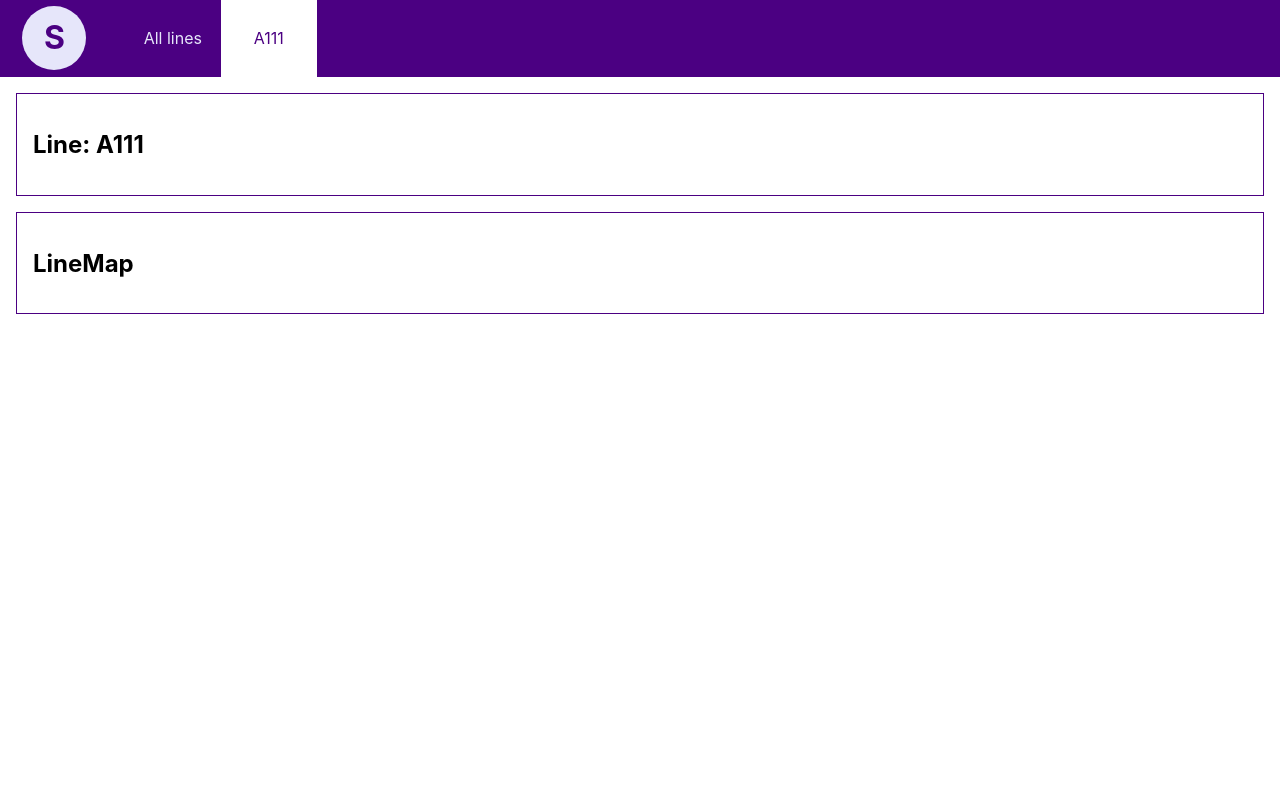
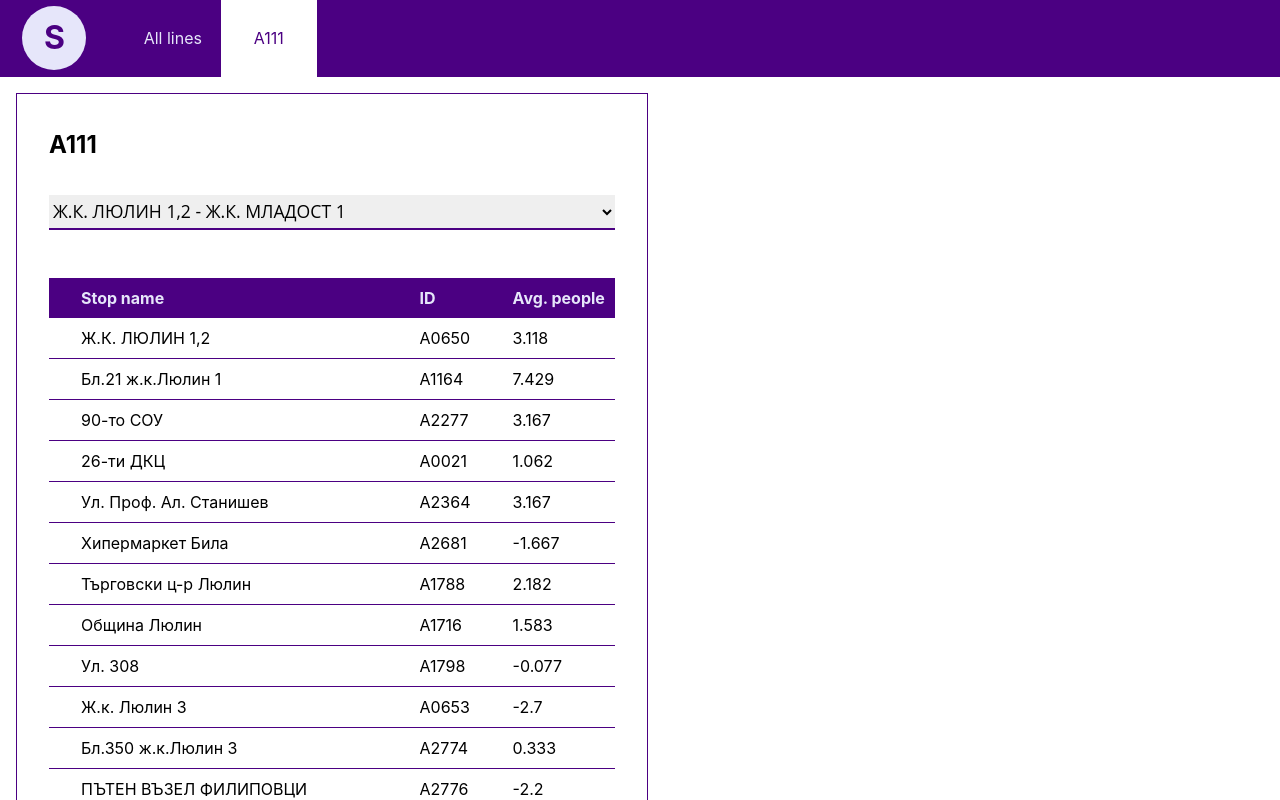
Before and after one commit to bntsv/sf_lines, a React (Create React App) app: page / in a window 1280 px wide. Both pictures are taken after a click on the item "A111". Shown: the top 800 px of the page. Built offline with nearby package versions, Linux system fonts and the light colour scheme.

Commit message:
Implement line details logic

```diff
--- a/src/components/line-details/line-details.component.css
+++ b/src/components/line-details/line-details.component.css
@@ -0,0 +1,59 @@
+.line-details {
+  display: flex;
+  flex-direction: column;
+  gap: 1em;
+  justify-content: center;
+  /* align-items: center; */
+  max-width: fit-content;
+  padding: 1em 2em;
+}
+
+/* table styling */
+table {
+  margin-top: 2em;
+  border-collapse: collapse;
+  /* width: 100%; */
+}
+
+thead {
+  background-color: indigo;
+  color: lavender;
+}
+
+th,
+td {
+  text-align: left;
+  padding-left: 2em;
+  /* padding-right: 2em; */
+  white-space: nowrap;
+  position: relative;
+}
+
+tr:not(:first-child) {
+  border-top: 1px solid indigo;
+}
+
+/* tbody > tr:hover {
+  background-color: gainsboro;
+} */
+
+table:first-child > tr {
+  border: none;
+}
+
+.custom-select {
+  border: none;
+  outline: none;
+  border-radius: none;
+  border-bottom: solid 2px indigo;
+  box-sizing: border-box;
+
+  font-family: 'Open Sans', sans-serif;
+  font-size: 1.1em;
+  height: 2em;
+}
+
+.custom-select:hover {
+  cursor: pointer;
+  background-color: lavender;
+}
--- a/src/components/line-details/line-details.component.jsx
+++ b/src/components/line-details/line-details.component.jsx
@@ -1,12 +1,64 @@
-import { useSelector } from 'react-redux';
-import './line-details.component.css'
+import './line-details.component.css';
+import { useEffect } from 'react';
+import { useDispatch, useSelector } from 'react-redux';
+import { selectRoute } from '../../features/lines/linesSlice';
 
 function LineDetails() {
-    const { selectedLine } = useSelector((store) => store.lines);
+  const { selectedLine, selectedRoute } = useSelector((store) => store.lines);
+  const dispatch = useDispatch();
+
+  const handleChange = (e) => {
+    const selectedRoute = selectedLine.routes.find((r) => r.name === e.target.value);
+    console.log(selectedRoute);
+    dispatch(selectRoute(selectedRoute));
+  };
+
+  useEffect(() => {
+    console.log(selectedLine);
+  });
+
+  const renderRouteStopsTable = (route) => (
+    <div className="table-wrap">
+      <table cellPadding="10" className="hidden">
+        <thead>
+          <tr>
+            <th scope="col">Stop name</th>
+            <th scope="col">ID</th>
+            <th scope="col">Avg. people</th>
+          </tr>
+        </thead>
+        <tbody>
+          {route?.stops.map((stop) => {
+            return (
+              <tr key={stop.id}>
+                <td>{stop.name}</td>
+                <td>{stop.id}</td>
+                <td>{stop.averagePeople}</td>
+              </tr>
+            );
+          })}
+        </tbody>
+      </table>
+      {/* <p class="table-empty-state">
+          You haven't added any contacts yet! <br />
+          You can add a contact using the form above.
+        </p> */}
+    </div>
+  );
 
   return (
     <div className="line-details layout-container">
-        <h2>Line: {selectedLine?.line}</h2>
+      <h2>{selectedLine?.line}</h2>
+
+      {/* <label htmlFor="routeSelect">Choose route: </label> */}
+      {/* <div className="custom-select" style={{ width: '200px' }}> */}
+      <select name="route" id="routeSelect" className="custom-select" onChange={handleChange}>
+        <option value={selectedLine?.routes[0].name}>{selectedLine?.routes[0].name}</option>
+        <option value={selectedLine?.routes[1].name}>{selectedLine?.routes[1].name}</option>
+      </select>
+      {/* </div> */}
+
+      {renderRouteStopsTable(selectedRoute ? selectedRoute : selectedLine?.routes[0])}
     </div>
   );
 }
--- a/src/features/lines/linesSlice.js
+++ b/src/features/lines/linesSlice.js
@@ -8,8 +8,10 @@ const initialState = {
   lines: [],
   selectedLine: null,
   linesFilter: [],
+  selectedRoute: null,
   isLoading: false,
   error: false
+  // getDefaultSelectedRoute: () => this.selectedLine?.routes[0]
 };
 
 export const fetchLinesData = createAsyncThunk('lines/fetchLinesData', async () => {
@@ -33,6 +35,9 @@ const linesSlice = createSlice({
     },
     updateFilter: (state, action) => {
       state.linesFilter = action.payload;
+    },
+    selectRoute: (state, action) => {
+      state.selectedRoute = action.payload;
     }
   },
   extraReducers: (builder) => {
@@ -71,6 +76,6 @@ const linesSlice = createSlice({
   }
 });
 
-export const { selectLine, updateFilter } = linesSlice.actions;
+export const { selectLine, updateFilter, selectRoute } = linesSlice.actions;
 
 export default linesSlice.reducer;
```
Also changed, not shown: src/App.js (+5 -17 lines). Lines whose indentation alone changed are shown as unchanged.
